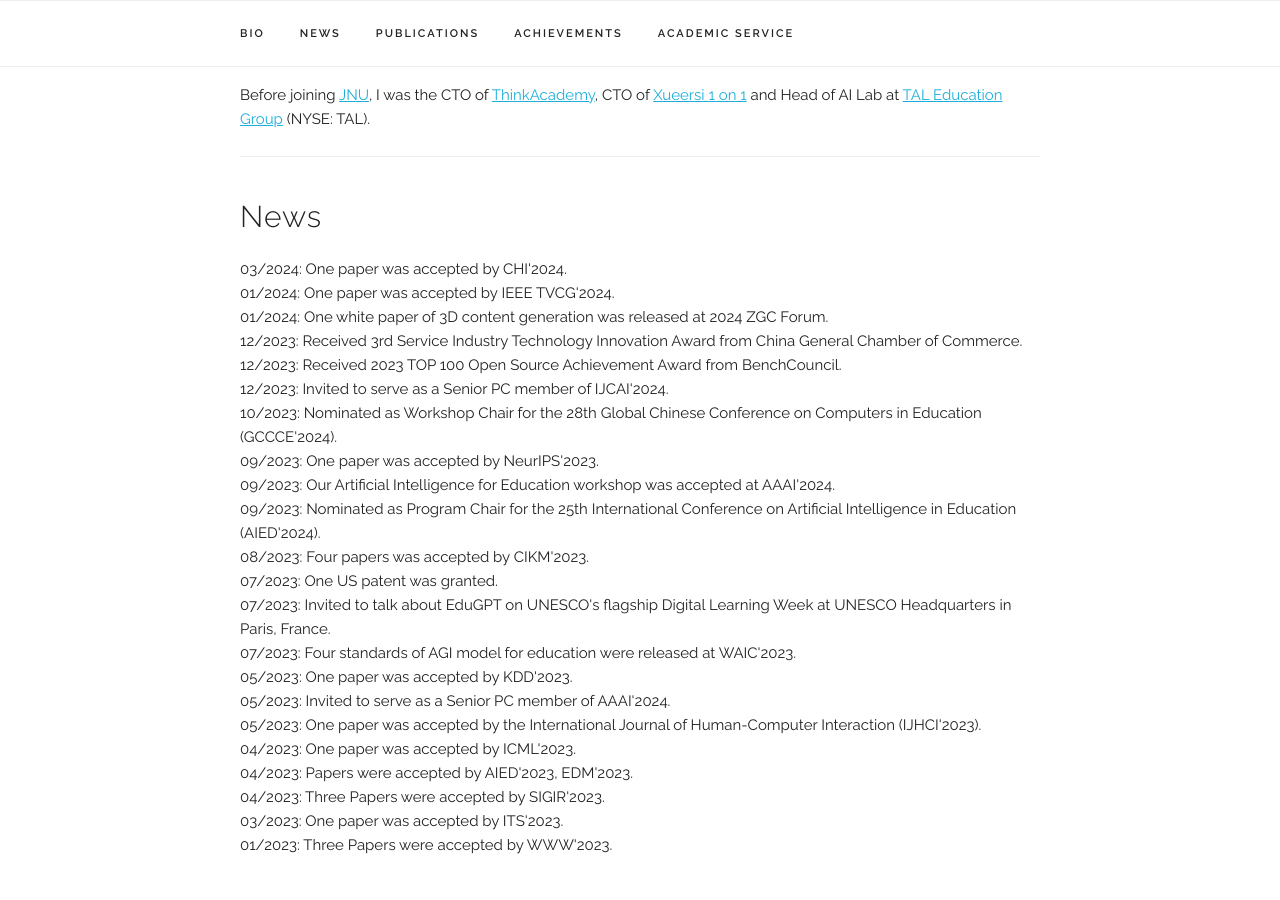
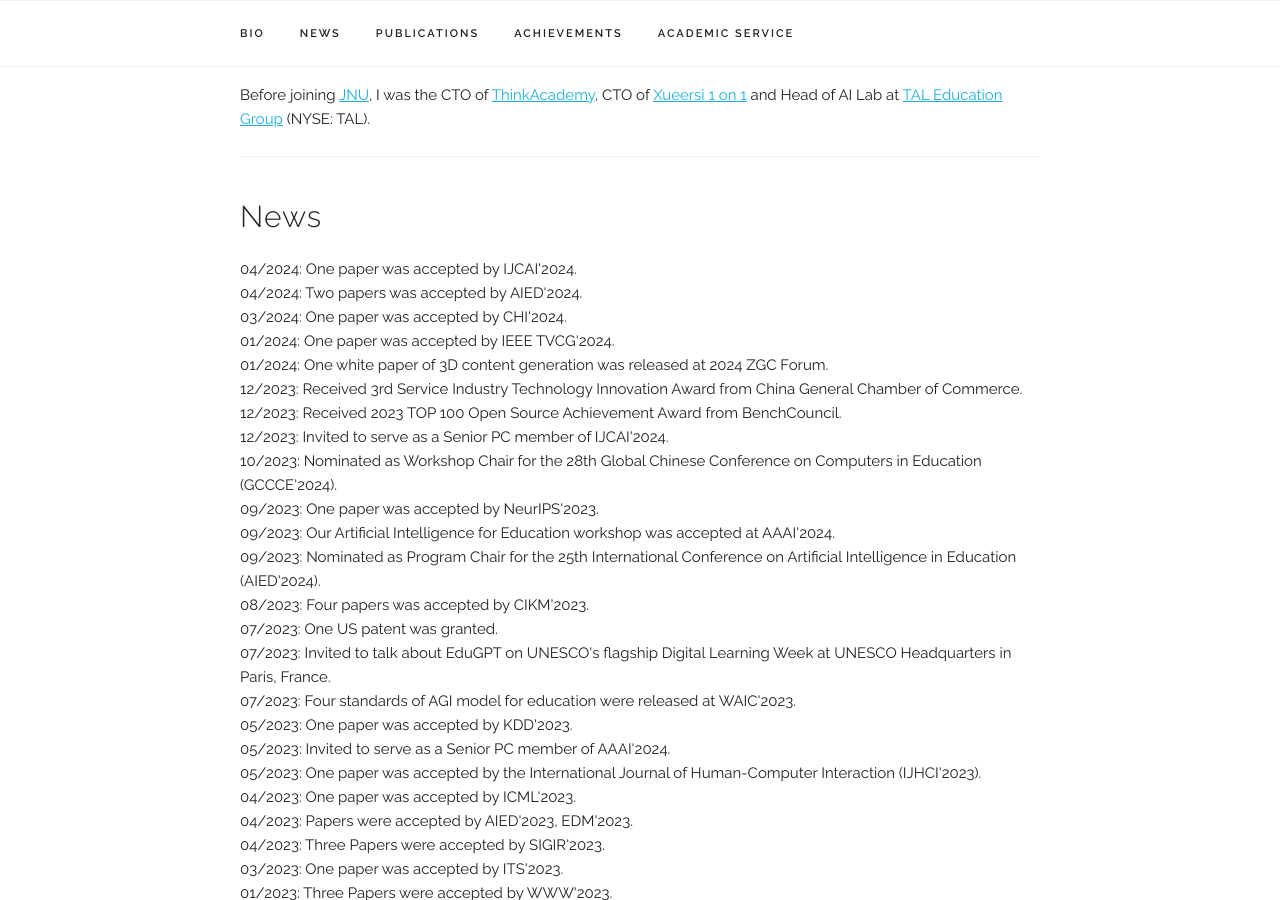
Before and after one commit to zitaoliu/zitaoliu.github.io, a Jekyll site: the page built from index.html, in a window 1280 px wide and 900 px high, scrolled down 552 px. Built offline with Jekyll 4.4.1, drawn with Linux system fonts in a browser that asks for light colours; some web fonts are replaced.

Commit message:
add news

```diff
--- a/_data/news.yaml
+++ b/_data/news.yaml
@@ -1,4 +1,10 @@
 news:
+
+  - title: "One paper was accepted by IJCAI'2024."
+    date: "04/2024"
+
+  - title: "Two papers was accepted by AIED'2024."
+    date: "04/2024"
 
   - title: "One paper was accepted by CHI'2024."
     date: "03/2024"
```
